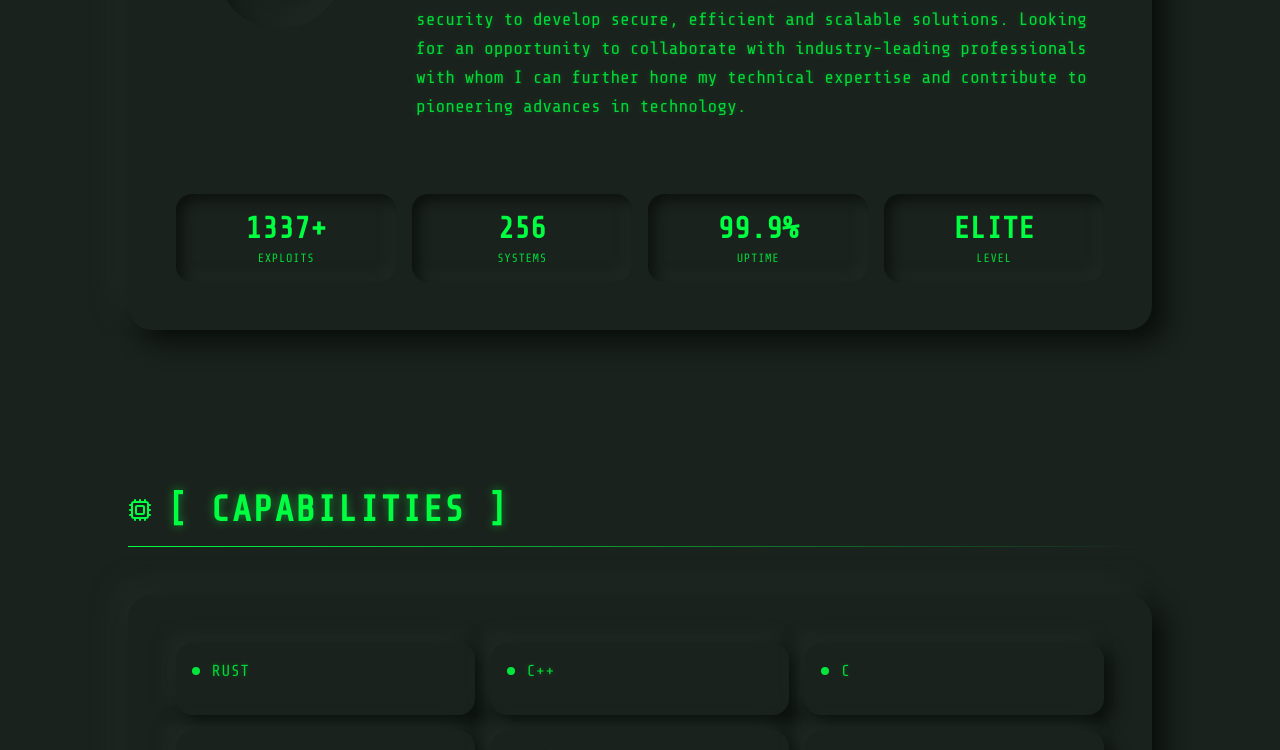
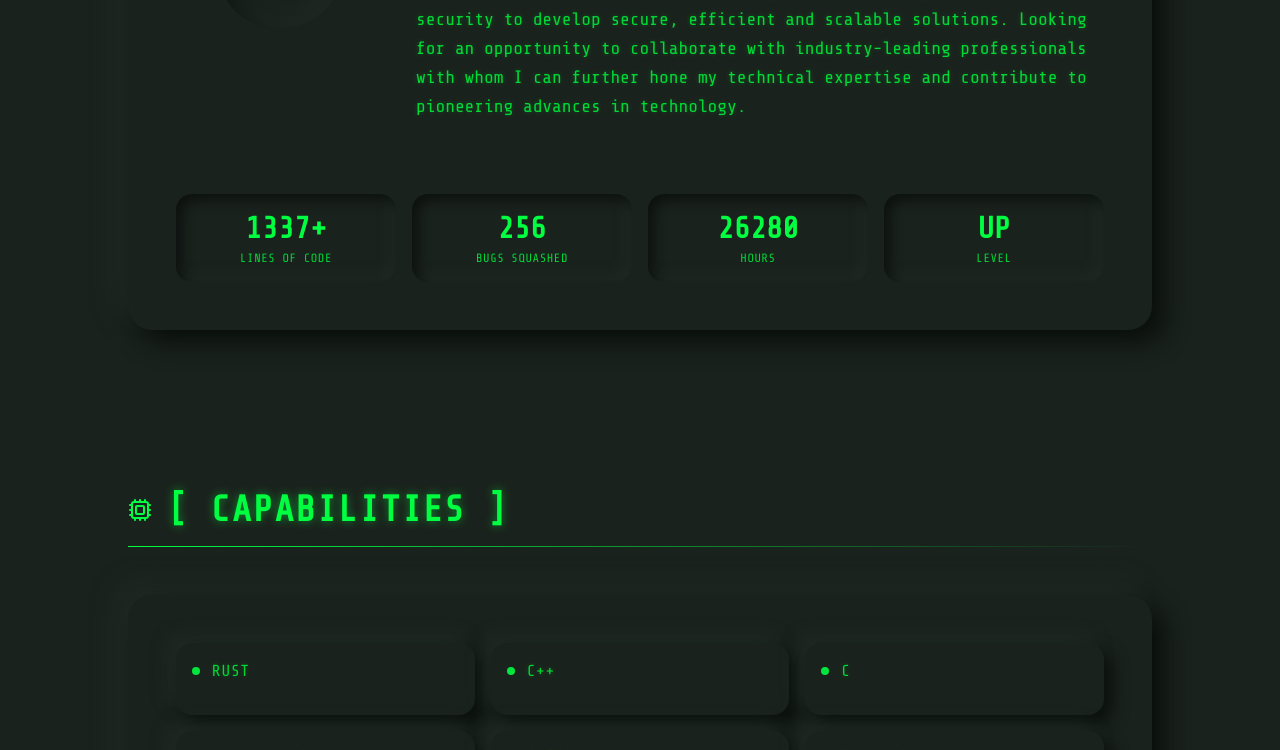
Before and after one commit to psypad/Folio, a React (Vite) app in the folder site/: page / in a window 1280 px wide. Shown: the part 1269-2019 px from the top of the page. Built offline with nearby package versions, Linux system fonts and the light colour scheme.

Commit message:
updated links

```diff
--- a/site/src/Components/portfolio/AboutSection.jsx
+++ b/site/src/Components/portfolio/AboutSection.jsx
@@ -80,10 +80,10 @@ export default function AboutSection({ userData, setUserData }) {
           {/* Stats Grid */}
           <div className="grid grid-cols-2 md:grid-cols-4 gap-4 mt-12">
             {[
-              { label: "EXPLOITS", value: "1337+" },
-              { label: "SYSTEMS", value: "256" },
-              { label: "UPTIME", value: "99.9%" },
-              { label: "LEVEL", value: "ELITE" }
+              { label: "LINES OF CODE", value: "1337+" },
+              { label: "BUGS SQUASHED", value: "256" },
+              { label: "HOURS", value: "26280" },
+              { label: "LEVEL", value: "UP" }
             ].map((stat, index) => (
               <div key={index} className="neumorphic-stat p-4 rounded-2xl text-center">
                 <div className="text-2xl md:text-3xl text-[#00ff41] font-bold mb-1">
```
